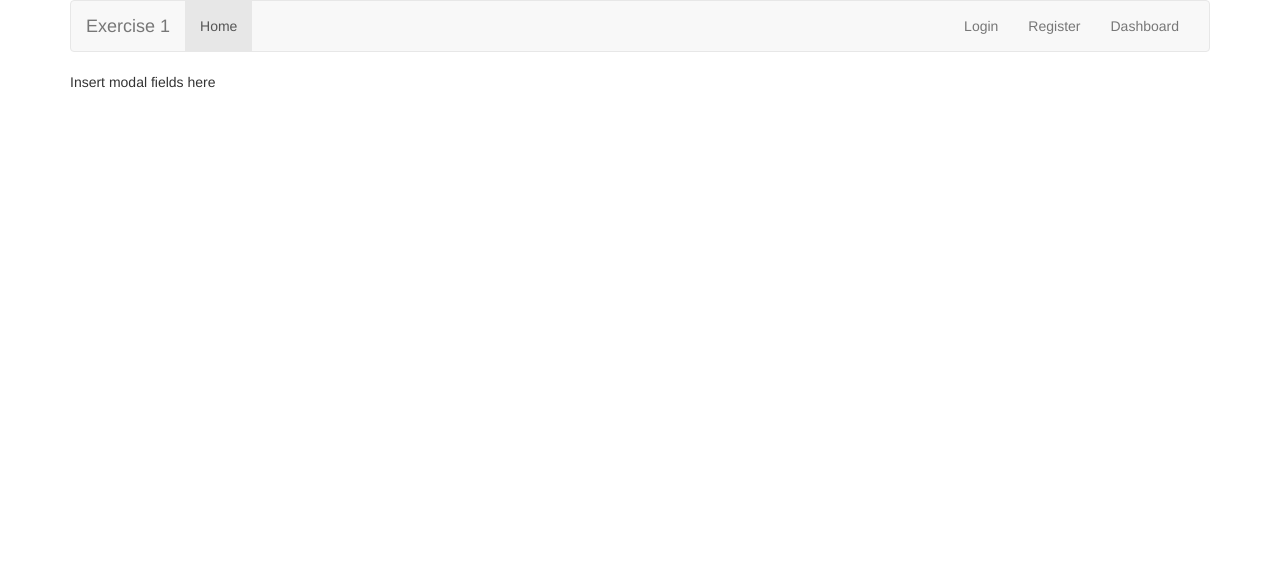
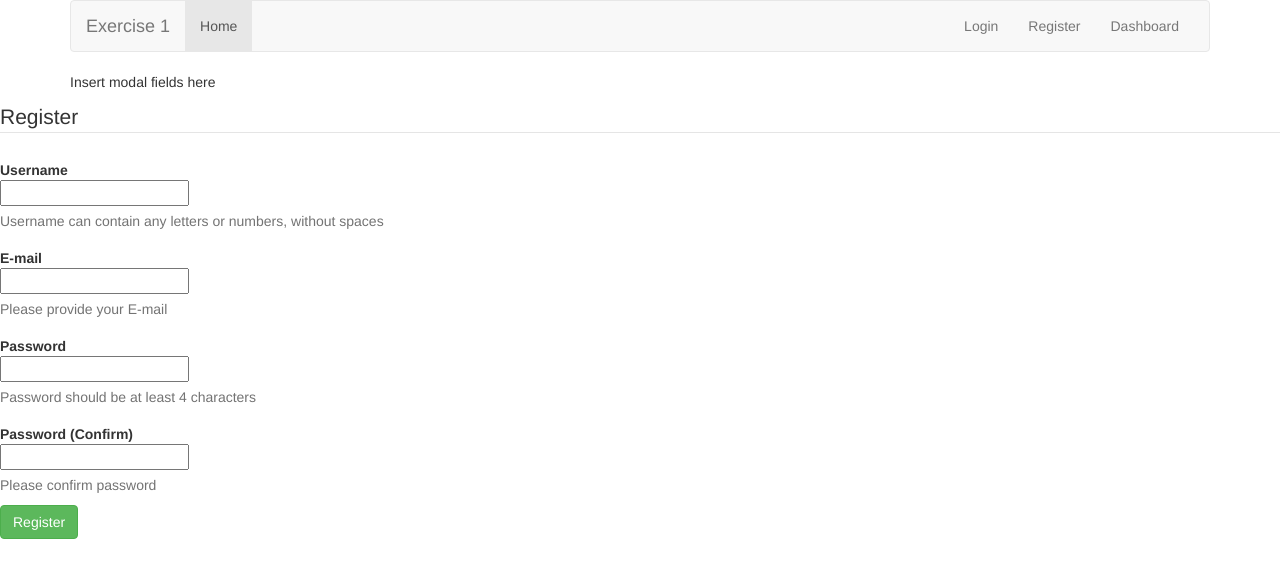
Before and after one commit to richendacodes/13-3express, a website: page public/register.html in a window 1280 px wide. Drawn offline with nearby package versions, Linux system fonts and the light colour scheme; files that its build step writes are made by us from their sources; files whose address does not match are found by name.

Commit message:
added register form

```diff
--- a/public/register.html
+++ b/public/register.html
@@ -35,6 +35,55 @@
 
     <p>Insert modal fields here</p>
   </div> <!-- /container -->
+  <form class="form-horizontal" action='' method="POST">
+  <fieldset>
+    <div id="legend">
+      <legend class="">Register</legend>
+    </div>
+    <div class="control-group">
+      <!-- Username -->
+      <label class="control-label"  for="username">Username</label>
+      <div class="controls">
+        <input type="text" id="username" name="username" placeholder="" class="input-xlarge">
+        <p class="help-block">Username can contain any letters or numbers, without spaces</p>
+      </div>
+    </div>
+
+    <div class="control-group">
+      <!-- E-mail -->
+      <label class="control-label" for="email">E-mail</label>
+      <div class="controls">
+        <input type="text" id="email" name="email" placeholder="" class="input-xlarge">
+        <p class="help-block">Please provide your E-mail</p>
+      </div>
+    </div>
+
+    <div class="control-group">
+      <!-- Password-->
+      <label class="control-label" for="password">Password</label>
+      <div class="controls">
+        <input type="password" id="password" name="password" placeholder="" class="input-xlarge">
+        <p class="help-block">Password should be at least 4 characters</p>
+      </div>
+    </div>
+
+    <div class="control-group">
+      <!-- Password -->
+      <label class="control-label"  for="password_confirm">Password (Confirm)</label>
+      <div class="controls">
+        <input type="password" id="password_confirm" name="password_confirm" placeholder="" class="input-xlarge">
+        <p class="help-block">Please confirm password</p>
+      </div>
+    </div>
+
+    <div class="control-group">
+      <!-- Button -->
+      <div class="controls">
+        <button class="btn btn-success">Register</button>
+      </div>
+    </div>
+  </fieldset>
+</form>
 <script src="static/js/bootstrap.min.js"></script>
   <script src="static/js/jquery-2.2.0.min.map"></script>
 </body>
```
Also changed, not shown: public/dashboard.html (+2 -1 lines).
